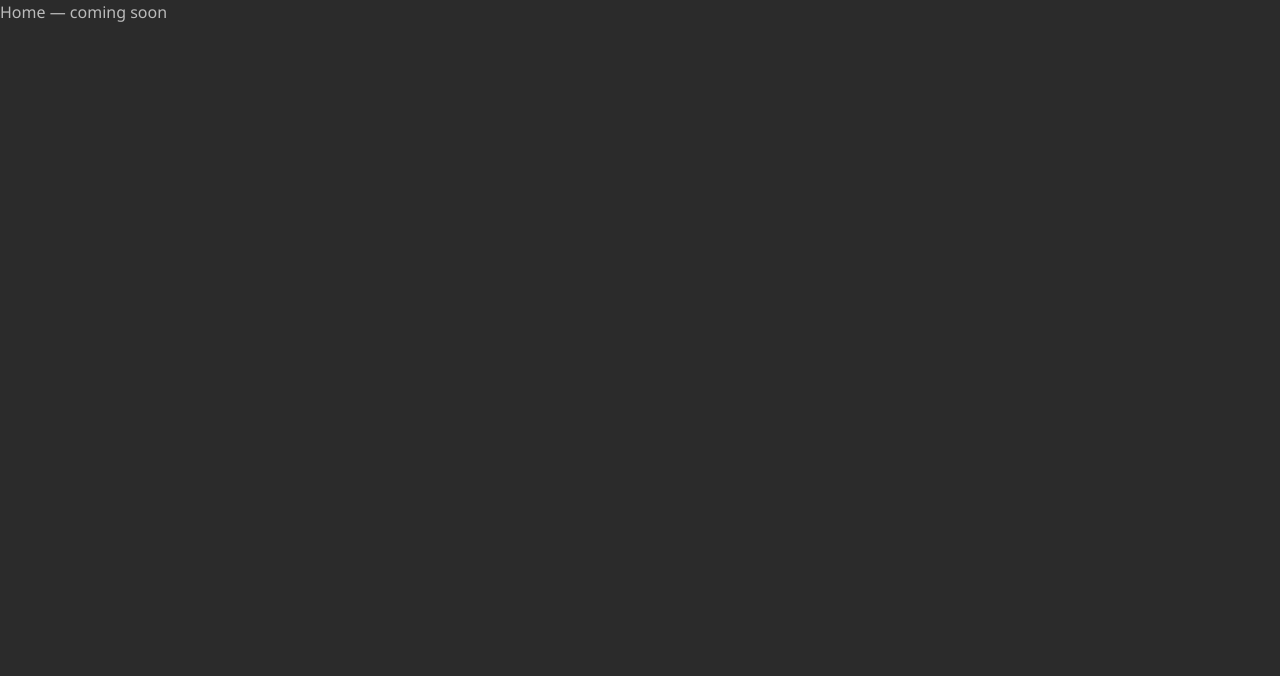
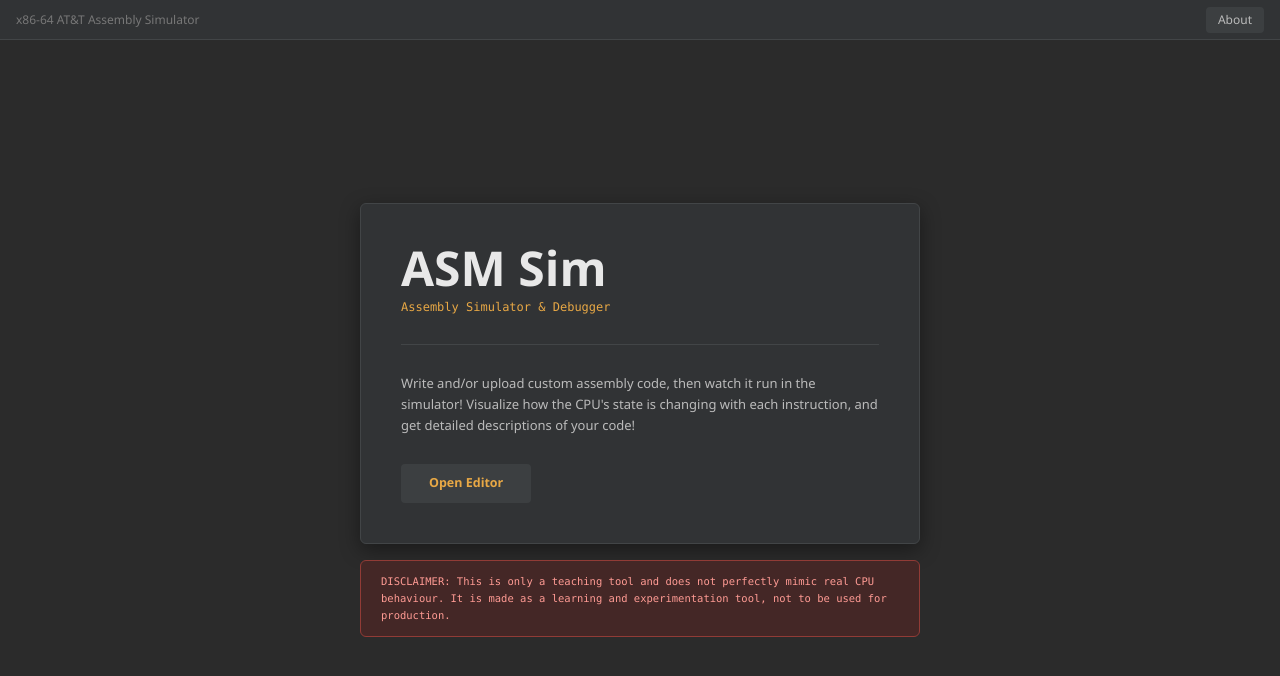
Before and after one commit to AaditS22/asm-simulator, a React app in the folder web/: page / in a window 1280 px wide. Shown: the top 676 px of the page. Built offline with nearby package versions, Linux system fonts and the light colour scheme; the HTML template or start-up script is replaced by a standard one.

Commit message:
Add home view with updates to overall config

```diff
--- a/web/src/App.jsx
+++ b/web/src/App.jsx
@@ -1,3 +1,4 @@
+import React from 'react'
 import { BrowserRouter, Routes, Route, Navigate } from 'react-router-dom'
 import HomeView from './components/home/HomeView'
 import EditorView from './components/editor/EditorView'
--- a/web/src/components/editor/EditorView.jsx
+++ b/web/src/components/editor/EditorView.jsx
@@ -1,3 +1,4 @@
+import React from 'react'
 export default function EditorView() {
     return <div className="w-full h-full bg-bg-base flex items-center justify-center text-text-muted">Editor — coming soon</div>
 }
--- a/web/src/components/home/HomeView.jsx
+++ b/web/src/components/home/HomeView.jsx
@@ -1,3 +1,117 @@
+import React from 'react'
+import { useState } from 'react'
+import { useNavigate } from 'react-router-dom'
+import TopBar from '../shared/TopBar'
+
+function AboutModal({ onClose }) {
+    return (
+        <div className="fixed inset-0 z-50 flex items-center justify-center bg-black/60">
+            <div
+                className="w-[340px] flex flex-col border border-border-soft"
+                style={{ boxShadow: '0 8px 32px rgba(0,0,0,0.6)' }}
+            >
+                <div className="flex items-center px-4 h-9 min-h-[36px] bg-bg-panel border-b border-border-soft">
+                    <span className="font-sans text-[11.5px] text-text-muted">About</span>
+                    <div className="ml-auto">
+                        <button
+                            onClick={onClose}
+                            className="px-2 py-1 rounded text-text-muted bg-transparent hover:bg-red-600 hover:text-white transition-colors text-sm"
+                        >
+                            ✕
+                        </button>
+                    </div>
+                </div>
+
+                <div className="bg-bg-base flex flex-col items-center gap-5 py-9 px-10">
+                    <span className="font-sans text-[20px] font-bold text-amber">Version 1.0</span>
+
+                    <div className="h-px w-[200px] bg-border-soft" />
+
+                    <span className="font-sans text-[13px] text-text-primary">Created by AaditS22</span>
+
+                    <a
+                        href="https://github.com/AaditS22/asm-simulator"
+                        target="_blank"
+                        rel="noreferrer"
+                        className="font-sans text-[12px] text-amber hover:text-text-bright hover:underline transition-colors"
+                    >
+                        View project on GitHub →
+                    </a>
+                </div>
+            </div>
+        </div>
+    )
+}
+
 export default function HomeView() {
-    return <div className="w-full h-full bg-bg-base flex items-center justify-center text-text-muted">Home — coming soon</div>
+    const navigate = useNavigate()
+    const [showAbout, setShowAbout] = useState(false)
+
+    return (
+        <div className="flex flex-col w-full h-full bg-bg-base">
+            <TopBar
+                left={
+                    <span className="font-sans text-[12px] text-text-muted">
+                        x86-64 AT&T Assembly Simulator
+                    </span>
+                }
+                right={
+                    <button
+                        onClick={() => setShowAbout(true)}
+                        className="font-sans text-[12px] text-text-primary bg-bg-raised border border-border-soft
+                                   px-3 py-1 rounded hover:bg-bg-hover transition-colors"
+                    >
+                        About
+                    </button>
+                }
+            />
+
+            <div className="flex-1 flex items-center justify-center bg-bg-base">
+                <div className="w-full max-w-[560px] flex flex-col">
+                    <div
+                        className="flex flex-col gap-7 p-10 bg-bg-panel border border-border-soft rounded-md"
+                        style={{ boxShadow: '0 6px 20px rgba(0,0,0,0.4)' }}
+                    >
+                        <div className="flex flex-col gap-1.5">
+                            <h1 className="font-sans text-[48px] font-bold leading-none text-text-bright">
+                                ASM Sim
+                            </h1>
+                            <span className="font-mono text-[12px] text-amber">
+                                Assembly Simulator &amp; Debugger
+                            </span>
+                        </div>
+
+                        <div className="h-px bg-border-soft" />
+
+                        <p className="font-sans text-[13px] text-text-primary leading-relaxed">
+                            Write and/or upload custom assembly code, then watch it run in the simulator!
+                            Visualize how the CPU&apos;s state is changing with each instruction, and get
+                            detailed descriptions of your code!
+                        </p>
+
+                        <button
+                            onClick={() => navigate('/editor')}
+                            className="self-start font-sans text-[12.5px] font-bold text-amber bg-bg-raised
+                                       border border-amber px-7 py-2.5 rounded
+                                       hover:bg-amber hover:text-[#1E1E1E] transition-colors"
+                        >
+                            Open Editor
+                        </button>
+                    </div>
+
+                    <div
+                        className="mt-4 px-5 py-3 bg-[#442726] border border-[#913B36] rounded-md"
+                    >
+                        <p className="font-mono text-[10.5px] text-[#FF9B94] leading-relaxed">
+                            DISCLAIMER: This is only a teaching tool and does not perfectly mimic real CPU
+                            behaviour. It is made as a learning and experimentation tool, not to be used
+                            for production.
+                        </p>
+                    </div>
+                </div>
+            </div>
+
+            {showAbout && <AboutModal onClose={() => setShowAbout(false)} />}
+        </div>
+    )
 }
--- a/web/src/components/shared/Button.jsx
+++ b/web/src/components/shared/Button.jsx
@@ -1,3 +1,4 @@
+import React from 'react'
 export function PrimaryBtn({ children, onClick, disabled }) {
     return (
         <button
--- a/web/src/components/shared/ConfirmDialog.jsx
+++ b/web/src/components/shared/ConfirmDialog.jsx
@@ -1,3 +1,4 @@
+import React from 'react'
 export default function ConfirmDialog({ message, onConfirm, onCancel }) {
     return (
         <div className="fixed inset-0 z-50 flex items-center justify-center bg-black/60">
--- a/web/src/components/shared/PaneCard.jsx
+++ b/web/src/components/shared/PaneCard.jsx
@@ -1,3 +1,4 @@
+import React from 'react'
 export default function PaneCard({ title, children, style, headerRight }) {
     return (
         <div
--- a/web/src/components/shared/TopBar.jsx
+++ b/web/src/components/shared/TopBar.jsx
@@ -1,3 +1,4 @@
+import React from 'react'
 import { useState } from 'react'
 import ConfirmDialog from './ConfirmDialog'
 
--- a/web/src/components/simulator/SimulatorView.jsx
+++ b/web/src/components/simulator/SimulatorView.jsx
@@ -1,3 +1,4 @@
+import React from 'react'
 export default function SimulatorView() {
     return <div className="w-full h-full bg-bg-base flex items-center justify-center text-text-muted">Simulator — coming soon</div>
 }
--- a/web/src/main.jsx
+++ b/web/src/main.jsx
@@ -1,3 +1,4 @@
+import React from 'react'
 import { StrictMode } from 'react'
 import { createRoot } from 'react-dom/client'
 import './index.css'
--- /dev/null
+++ b/web/tailwind.config.js
@@ -0,0 +1,28 @@
+/** @type {import('tailwindcss').Config} */
+export default {
+    content: [
+        './index.html',
+        './src/**/*.{js,jsx,ts,tsx}',
+    ],
+    theme: {
+        extend: {
+            colors: {
+                'bg-base':    '#2B2B2B',
+                'bg-panel':   '#313335',
+                'bg-raised':  '#3C3F41',
+                'bg-hover':   '#4C5052',
+                'bg-editor':  '#1E1F22',
+                'border-soft':'#424547',
+                'amber':      '#E8A845',
+                'text-primary':'#BBBBBB',
+                'text-bright': '#E8E8E8',
+                'text-muted':  '#777777',
+            },
+            fontFamily: {
+                sans: ["'Segoe UI'", "'Helvetica Neue'", 'Arial', 'sans-serif'],
+                mono: ["'JetBrains Mono'", 'Consolas', "'Courier New'", 'monospace'],
+            },
+        },
+    },
+    plugins: [],
+}
```
